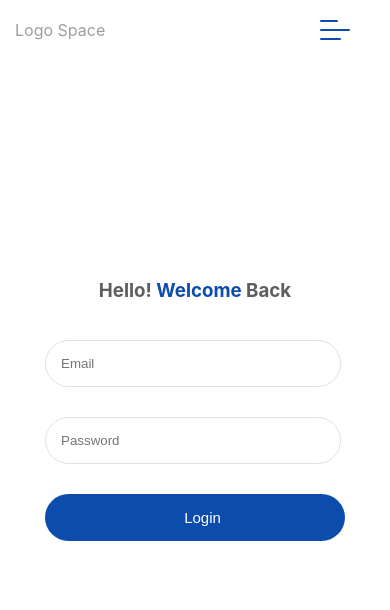
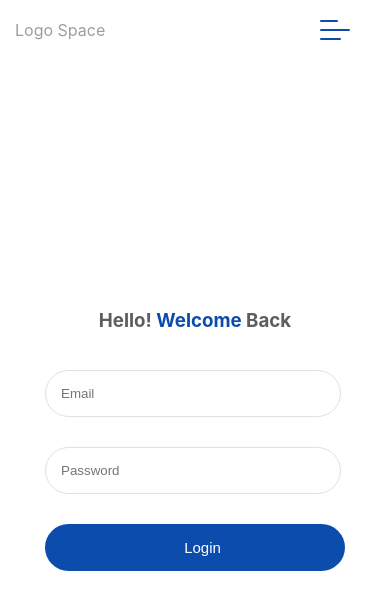
Before and after one commit to ObinnaKelvin/sapphire, a React (Create React App) app: page /patient-login in a window 390 px wide. Shown: the top 610 px of the page. Built offline with nearby package versions, Linux system fonts and the light colour scheme.

Commit message:
patient login created >320px and desktop..

```diff
--- a/src/View/pages/patientLogin/plogin.scss
+++ b/src/View/pages/patientLogin/plogin.scss
@@ -102,7 +102,7 @@
                 display: flex;
                 align-items: center;
                 justify-content: center;
-                margin: 40px 20px -50px auto;
+                margin: 70px auto -50px auto;
 
                 img {
                     width: 200px;
@@ -196,7 +196,7 @@
                 display: flex;
                 align-items: center;
                 justify-content: center;
-                margin: 40px 20px -50px auto;
+                margin: 70px auto -50px auto;
 
                 img {
                     width: 200px;
```
